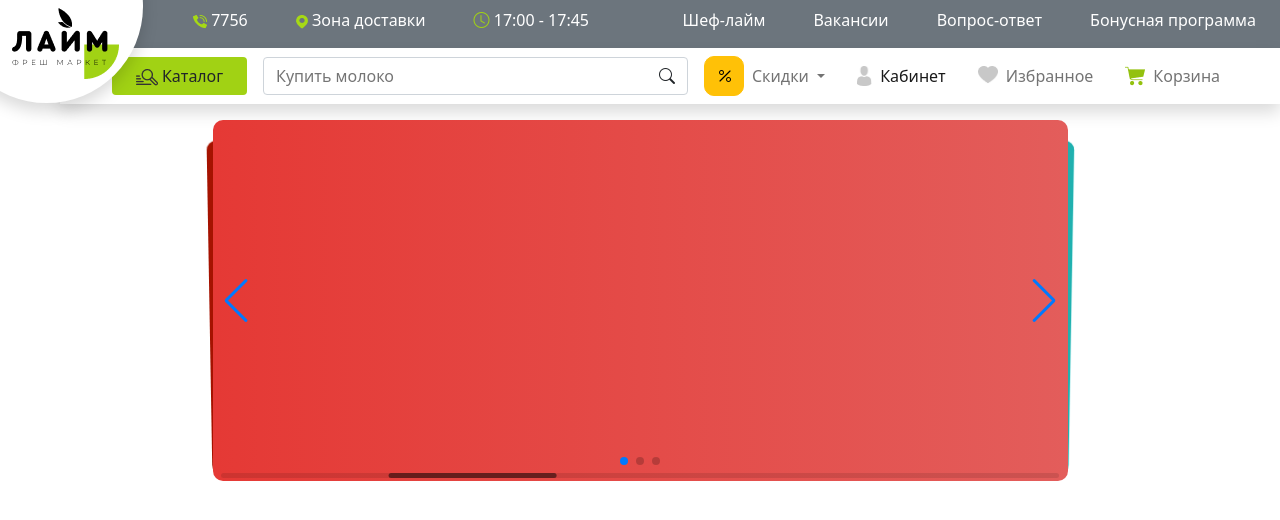
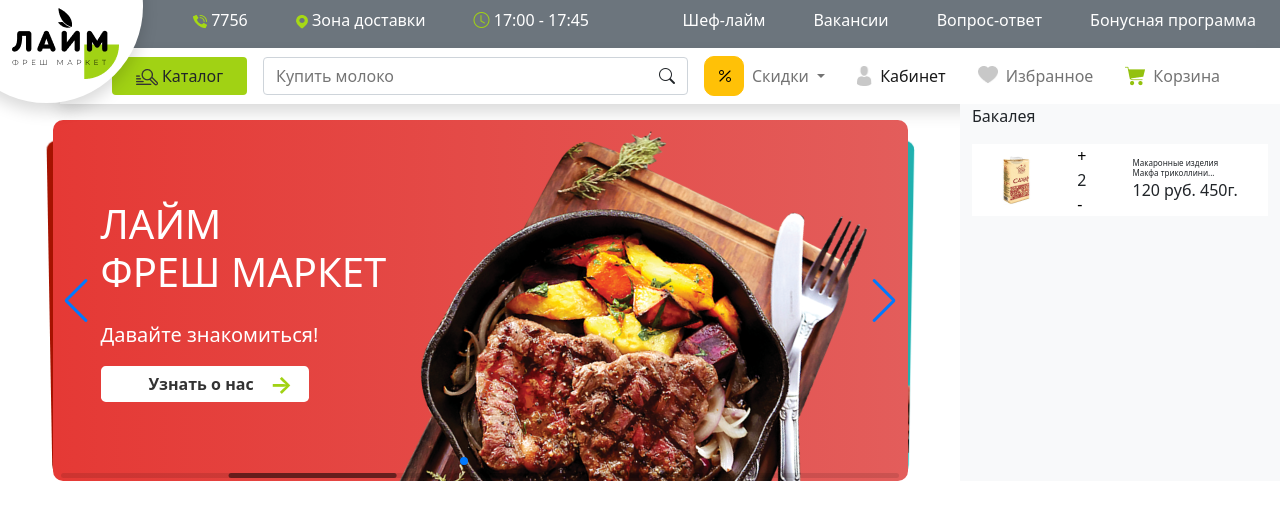
Before and after one commit to murodjon90/laym, a plain HTML site: page index.html in a window 1280 px wide. Drawn offline with nearby package versions, Linux system fonts and the light colour scheme.

Commit message:
Hammasi boldi

```diff
--- a/css/style.css
+++ b/css/style.css
@@ -75,3 +75,16 @@
 .bg-yellow{
   background: linear-gradient(90deg, #C21500 0%, #FFC500 100%);
 }
+
+.z-minus-2{
+  z-index: -2;
+}
+
+.text-black{
+  color: #333333;
+}
+
+.product{
+  line-height: 10px;
+  font-size: 8px;
+}
--- a/index.html
+++ b/index.html
@@ -11,6 +11,7 @@
   <link rel="stylesheet" href="./css/style.css">
 </head>
 <body>
+  <!-- Header starts -->
   <header >
     <nav class="d-flex  align-items-center ">
       <a href="#" class="logo shadow d-flex justify-content-end align-items-end pe-4 pb-4">
@@ -95,19 +96,26 @@
         </div>
       </div>
     </nav>
+    <div class="container-fluid">
+      <div class="row">
+        <div class="col-9">
           <div class="mt-3">
             <!-- Slider main container -->
             <div class="swiper ">
               <!-- Additional required wrapper -->
               <div class="swiper-wrapper">
                 <!-- Slides -->
-          <div class="swiper-slide bg-violet">
-
+                <div class="swiper-slide ps-5 d-flex flex-column align-items-start justify-content-center position-relative bg-violet">
+                  <img src="./img/swiper.png" class="z-minus-2 position-absolute img-fluid end-0" alt="">
+                  <h1 class="text-white">ЛАЙМ <br> ФРЕШ МАРКЕТ</h1>
+                  <p class="text-white fs-5 mt-3">Давайте знакомиться!</p>
+                  <a href="#" class="rounded-3 text-decoration-none d-flex align-items-center text-black bg-white fw-bold ps-5">Узнать о нас <span class="ms-3 pe-3 icon-green fs-4">&rarr;</span></a>
                 </div>
-          <div class="swiper-slide bg-green">
-
+                <div class="swiper-slide ps-5 d-flex flex-column justify-content-center position-relative bg-green">
+                  <img src="./img/swiper1.png" class="z-minus-2 position-absolute end-0" alt="">
                 </div>
-          <div class="swiper-slide bg-yellow">
+                <div class="swiper-slide ps-5 d-flex flex-column justify-content-center position-relative bg-yellow">
+                  <img src="./img/swiper2.png" class="z-minus-2 position-absolute end-0" alt="">
 
                 </div>
               </div>
@@ -122,18 +130,42 @@
               <div class="swiper-scrollbar"></div>
             </div>
           </div>
+        </div>
+        <div class="col-3 bg-light">
+          <div >
+            <p>Бакалея</p>
+            <div class="bakaleya d-flex align-items-center bg-white gap-3 justify-content-evenly">
+              <img src="./img/bakaleya.png" alt="">
+              <div>
+                <button class="border-0 bg-body">+</button>
+                <p class="mb-0">2</p>
+                <button class="border-0 bg-body">-</button>
+              </div>
+              <div>
+                <p class="mb-0 product">Макаронные изделия <br> Макфа триколлини...</p>
+                <p class="mb-0">120 руб. <span>450г.</span></p>
+              </div>
+            </div>
+          </div>
+        </div>
+      </div>
+    </div>
+
 
 
 
   </header>
+  <!-- Header end -->
 
-
+  <!-- Main starts -->
   <main>
     <div class="block"></div>
   </main>
+  <!-- Main end -->
 
-
+  <!-- Bootstrap script -->
   <script src="./script/bootstrap.bundle.min.js"></script>
+  <!-- Swiper script -->
   <script src="https://cdn.jsdelivr.net/npm/swiper@8/swiper-bundle.min.js"></script>
 
   <script>
```
Also changed, not shown: img/bakaleya.png (added). Lines whose indentation alone changed are shown as unchanged.
